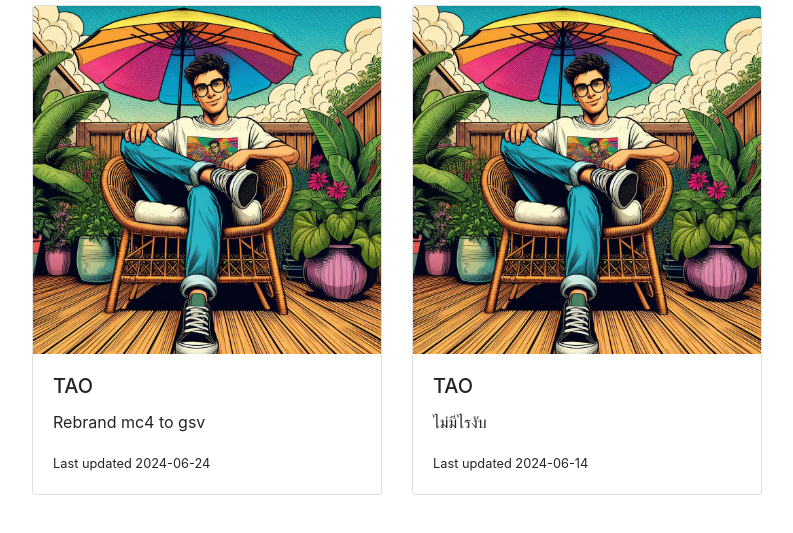
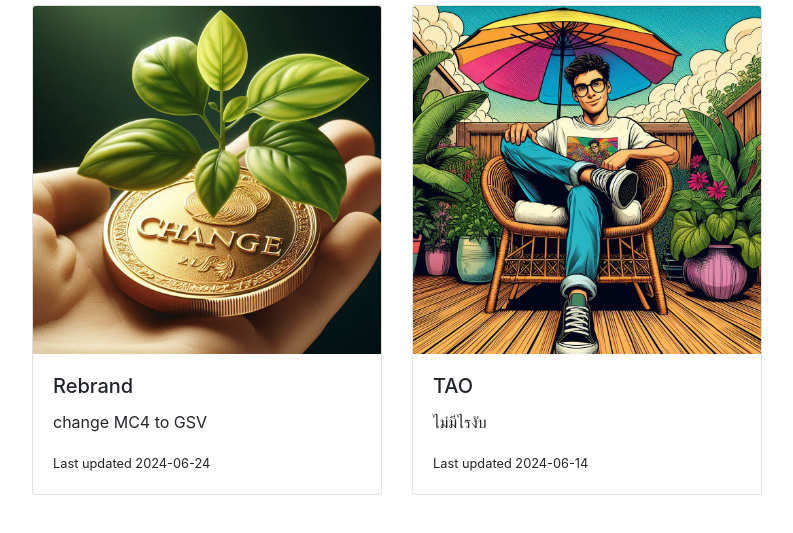
Before and after one commit to pisantea/pisantea.github.io, a plain HTML site: page index.html in a window 1280 px wide. Shown: the part 89-622 px from the top of the page, without its empty margins (53-846 px from the left). Drawn offline with nearby package versions, Linux system fonts and the light colour scheme.

Commit message:
Update index.html

```diff
--- a/index.html
+++ b/index.html
@@ -16,10 +16,10 @@
 
         <div class="col-md-4">
           <div class="card mb-3">
-            <img src="my.jpeg" class="card-img-top" alt="my">
+            <img src="change.jpeg" class="card-img-top" alt="my">
             <div class="card-body">
-              <h5 class="card-title">TAO</h5>
-              <p class="card-text">Rebrand mc4 to gsv</p>
+              <h5 class="card-title">Rebrand</h5>
+              <p class="card-text">change MC4 to GSV</p>
               <p class="card-text"><small class="text-body-secondary">Last updated 2024-06-24</small></p>
             </div>
           </div>
```
